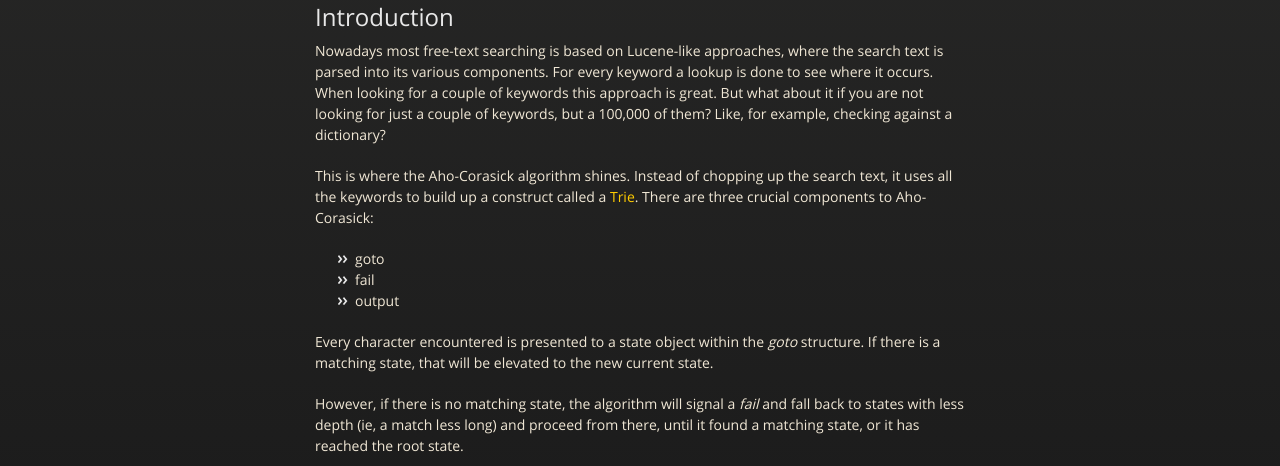
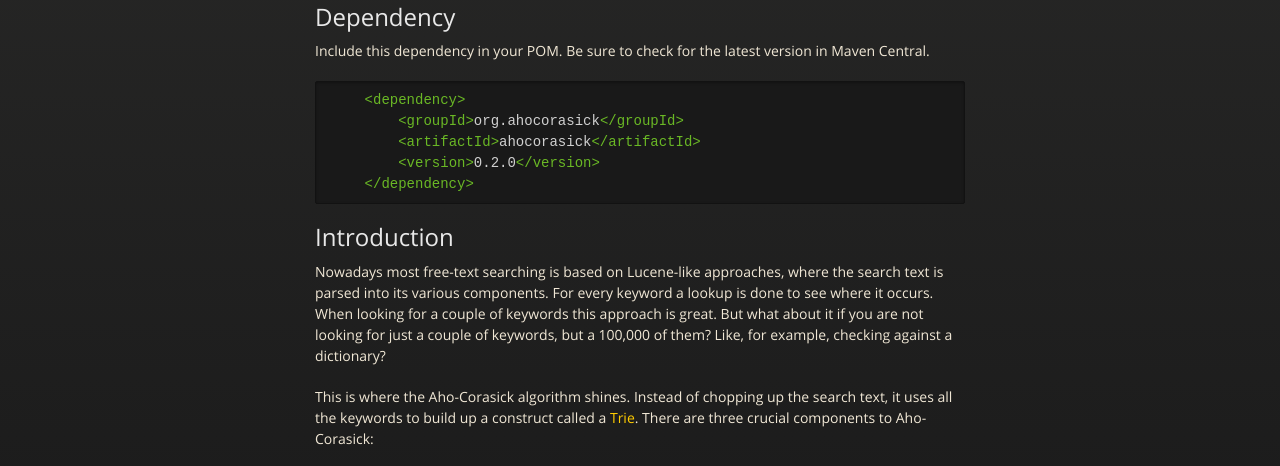
Before and after one commit to robert-bor/aho-corasick, a plain HTML site: page index.html in a window 1280 px wide. Shown: the part 308-774 px from the top of the page. Drawn offline with nearby package versions, Linux system fonts and the light colour scheme.

Commit message:
updated documentation for release v0.2.1, added Maven depencency to top of page

```diff
--- a/index.html
+++ b/index.html
@@ -41,7 +41,19 @@
         <h1>
 <a name="aho-corasick" class="anchor" href="#aho-corasick"><span class="octicon octicon-link"></span></a>Aho-Corasick</h1>
 
-<h2>
+          <h2>
+              <a name="dependency" class="anchor" href="#dependency"><span class="octicon octicon-link"></span></a>Dependency</h2>
+
+          <p>Include this dependency in your POM. Be sure to check for the latest version in Maven Central.</p>
+
+          <div class="highlight highlight-xml"><pre>    <span class="nt">&lt;dependency&gt;</span>
+        <span class="nt">&lt;groupId&gt;</span>org.ahocorasick<span class="nt">&lt;/groupId&gt;</span>
+        <span class="nt">&lt;artifactId&gt;</span>ahocorasick<span class="nt">&lt;/artifactId&gt;</span>
+        <span class="nt">&lt;version&gt;</span>0.2.0<span class="nt">&lt;/version&gt;</span>
+    <span class="nt">&lt;/dependency&gt;</span>
+</pre></div>
+
+          <h2>
 <a name="introduction" class="anchor" href="#introduction"><span class="octicon octicon-link"></span></a>Introduction</h2>
 
           <p>Nowadays most free-text searching is based on Lucene-like approaches, where the search text is parsed into its
```
